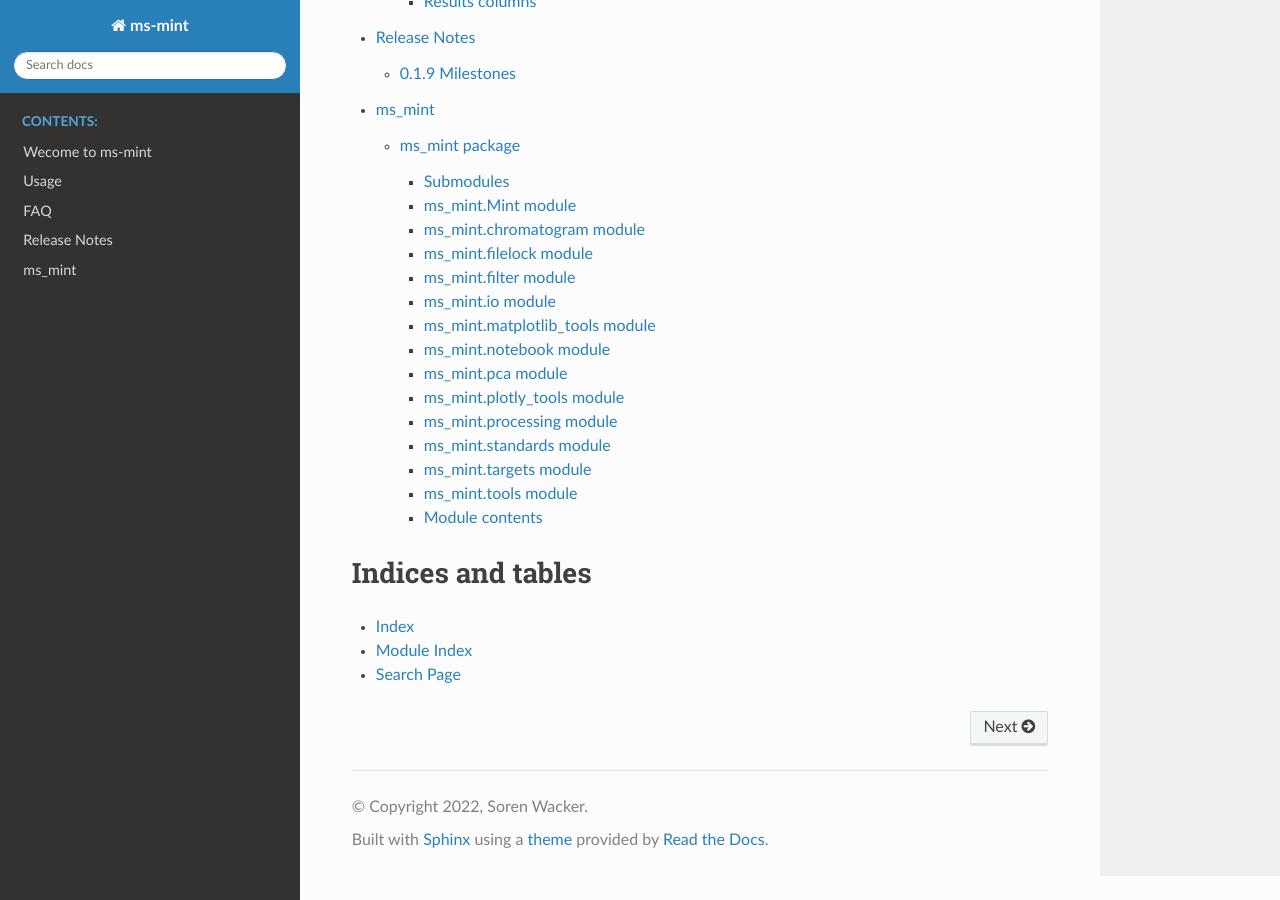
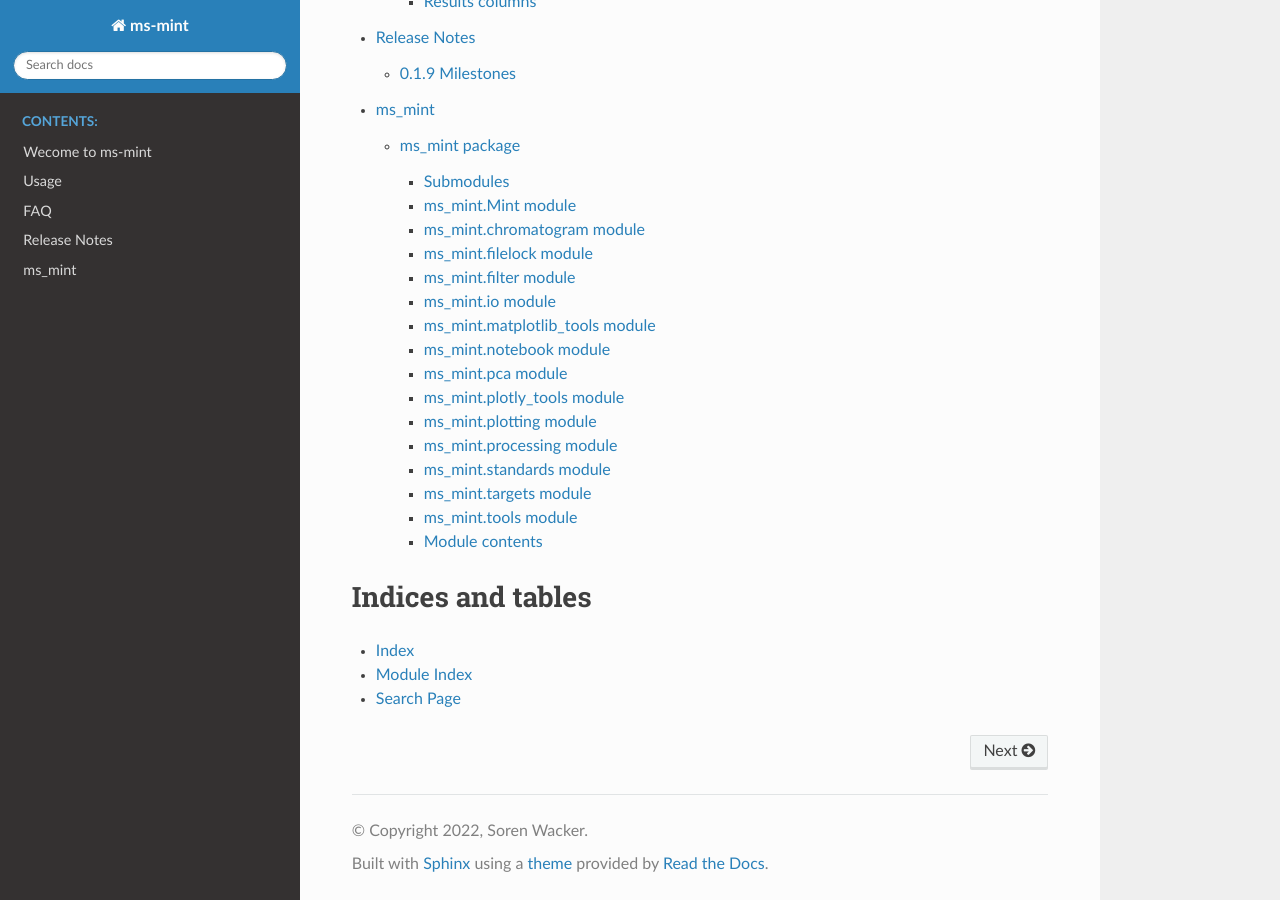
Before and after one commit to LewisResearchGroup/ms-mint, a Sphinx documentation site: the page built from docs/index.rst, in a window 1280 px wide and 900 px high, scrolled down 866 px. Built offline with Sphinx 7.4.7 and the Read the Docs theme 2.0.0, drawn with Linux system fonts in a browser that asks for light colours.

Commit message:
updated documentation

```diff
--- a/docs/ms_mint.rst
+++ b/docs/ms_mint.rst
@@ -76,6 +76,14 @@ ms\_mint.plotly\_tools module
    :undoc-members:
    :show-inheritance:
 
+ms\_mint.plotting module
+-----------------------------
+
+.. automodule:: ms_mint.plotting
+   :members:
+   :undoc-members:
+   :show-inheritance:
+
 ms\_mint.processing module
 --------------------------
 
```
Also changed, not shown: 4 other files.
